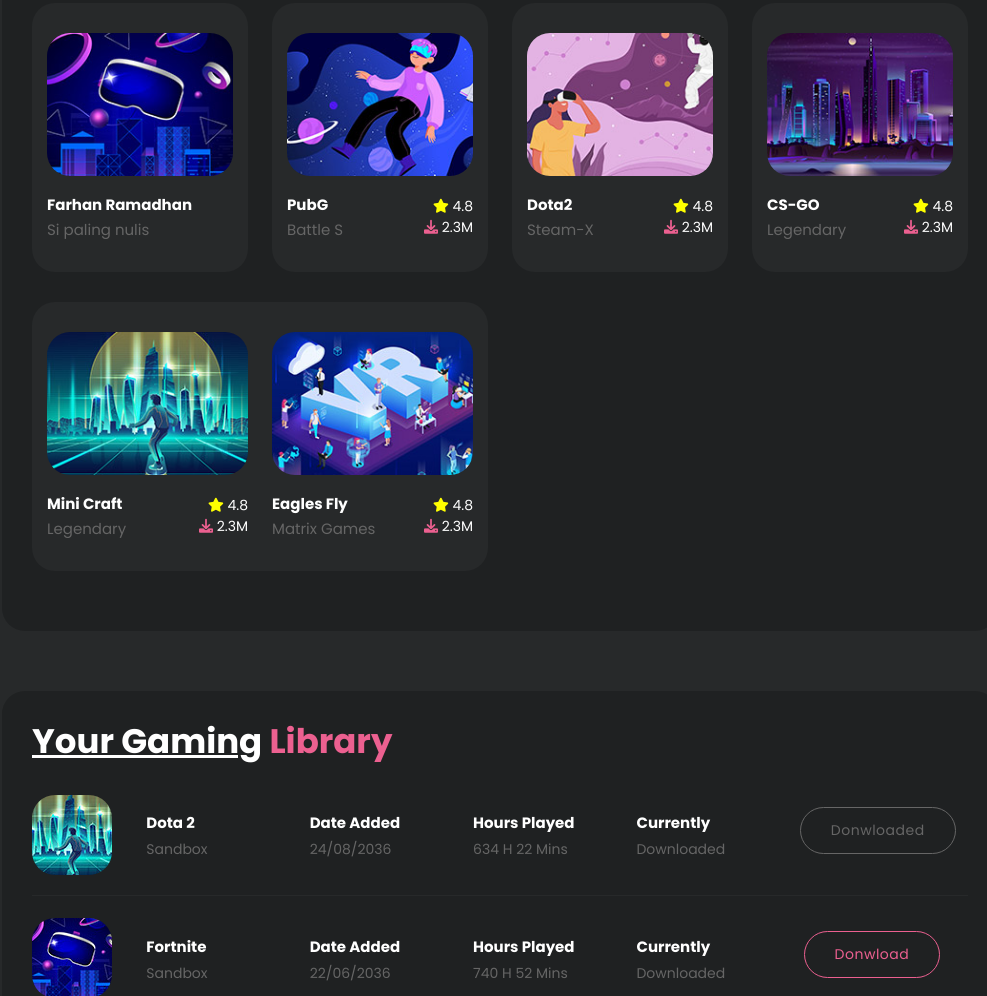
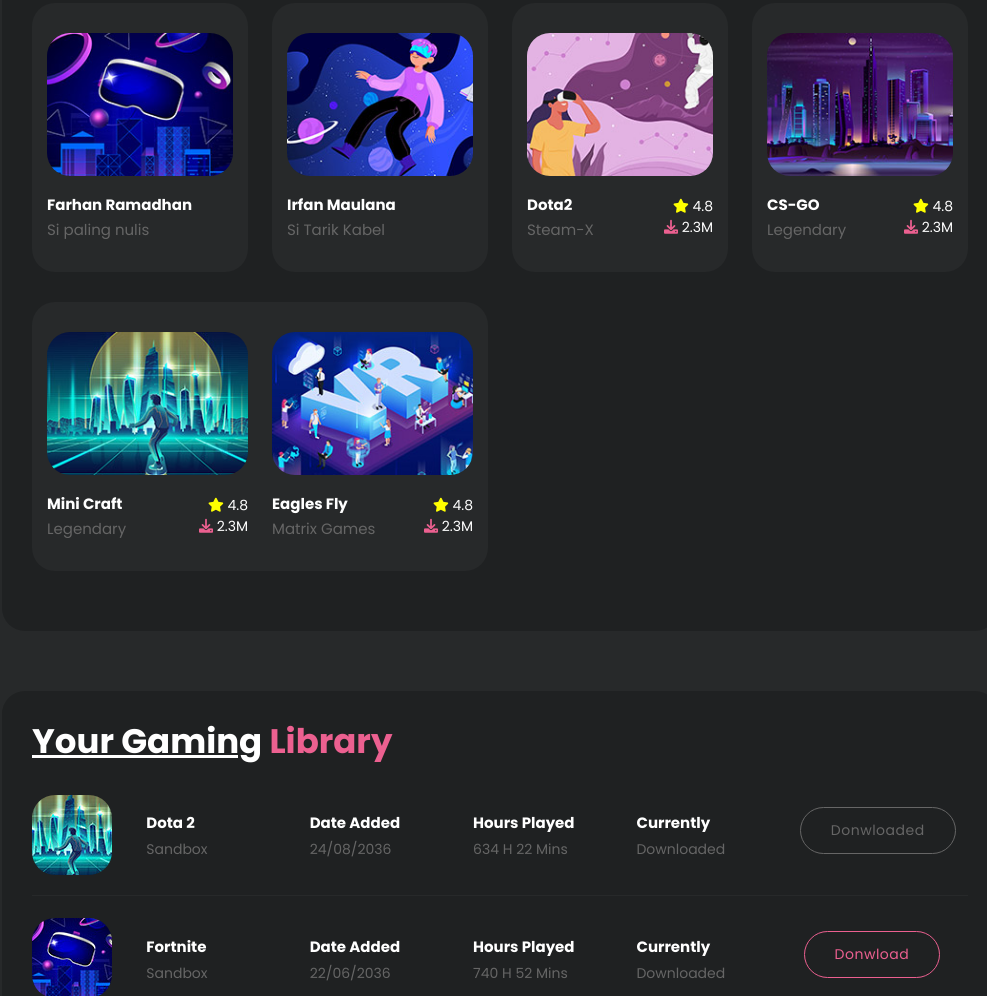
Before and after one commit to kelas177B/tugas1beruangmalam, a plain HTML site: page index.html in a window 1280 px wide. Shown: the part 776-1772 px from the top of the page, without its empty margins (140-1127 px from the left). Drawn offline with nearby package versions, Linux system fonts and the light colour scheme.

Commit message:
Update index.html

```diff
--- a/index.html
+++ b/index.html
@@ -120,11 +120,7 @@ https://templatemo.com/tm-579-cyborg-gaming
                   <div class="col-lg-3 col-sm-6">
                     <div class="item">
                       <img src="assets/images/popular-02.jpg" alt="">
-                      <h4>PubG<br><span>Battle S</span></h4>
-                      <ul>
-                        <li><i class="fa fa-star"></i> 4.8</li>
-                        <li><i class="fa fa-download"></i> 2.3M</li>
-                      </ul>
+                      <h4>Irfan Maulana<br><span> Si Tarik Kabel</span></h4>
                     </div>
                   </div>
                   <div class="col-lg-3 col-sm-6">
```
